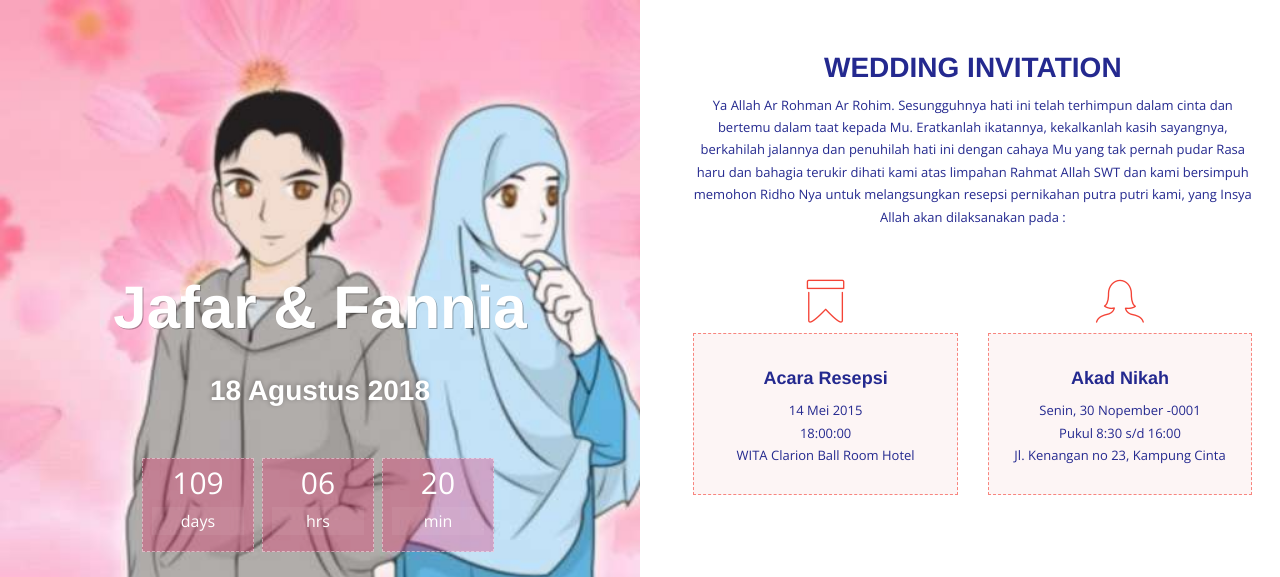
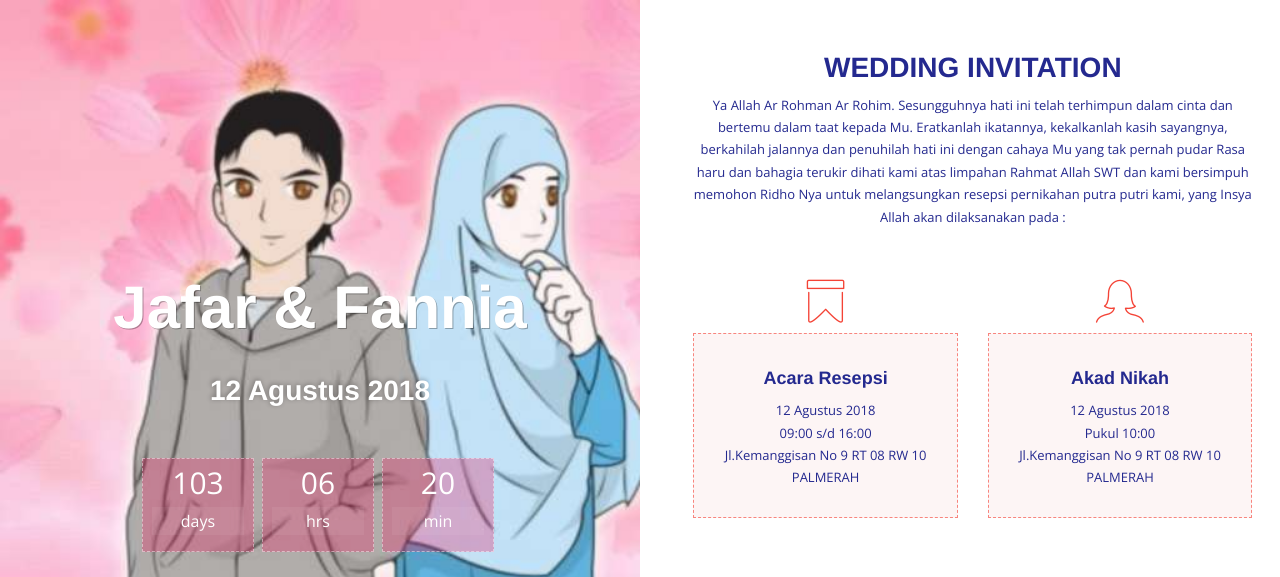
Before and after one commit to jafarrohmadi/jafarfannia, a plain HTML site: page index.html in a window 1280 px wide. Shown: the top 577 px of the page. Drawn offline with nearby package versions, Linux system fonts and the light colour scheme; some packages are replaced by stand-ins of ours.

Commit message:
fix
Signed-off-by: jafar <rohmadijafar@gmail.com>

```diff
--- a/index.html
+++ b/index.html
@@ -42,7 +42,7 @@ Author URI: http://webthemez.com/
     <div class="container">
       <div class="heading text-center">
     	<h2>Jafar & Fannia</h2>
-		<h3>18 Agustus 2018</h3>
+		<h3>12 Agustus 2018</h3>
 	  </div>
       <div class="countdown styled"></div>
 
@@ -68,13 +68,13 @@ Author URI: http://webthemez.com/
 					<div class="col-sm-6 col-md-6 text-center">
 						<span class="icons c1"><i class="icon-ribbon"></i></span>
 						<div class="box-area">
-							<h3>Acara Resepsi</h3> <p>14 Mei 2015 <br> 18:00:00 <br> WITA Clarion Ball Room Hotel</p>
+							<h3>Acara Resepsi</h3> <p>12 Agustus 2018 <br> 09:00 s/d 16:00 <br>Jl.Kemanggisan No 9 RT 08 RW 10 PALMERAH</p>
 						</div>
 					</div>
 					<div class="col-sm-6 col-md-6 text-center">
 						<span class="icons c2"><i class="icon-profile-female"></i></span>
 						<div class="box-area">
-							<h3>Akad Nikah</h3> <p>Senin, 30 Nopember -0001<br>Pukul 8:30 s/d 16:00<br>Jl. Kenangan no 23, Kampung Cinta</p>
+							<h3>Akad Nikah</h3> <p>12 Agustus 2018<br>Pukul 10:00<br>Jl.Kemanggisan No 9 RT 08 RW 10 PALMERAH</p>
 						</div>
 					</div>
 				</div>
@@ -150,7 +150,7 @@ function initMap() {
           zoom: 11,
           center: uluru,
           mapTypeId: google.maps.MapTypeId.TERRAIN
-        });
+        });s/d 16:00
         var marker = new google.maps.Marker({
           position: uluru,
           map: map
--- a/js/custom.js
+++ b/js/custom.js
@@ -6,7 +6,7 @@
 Theme by: WebThemez.com
 */
 $( function() {
-        var endDate = "08  18, 2018 10:00:00";
+        var endDate = "08  12, 2018 10:00:00";
 
         $('.countdown.simple').countdown({ date: endDate });
 
```
